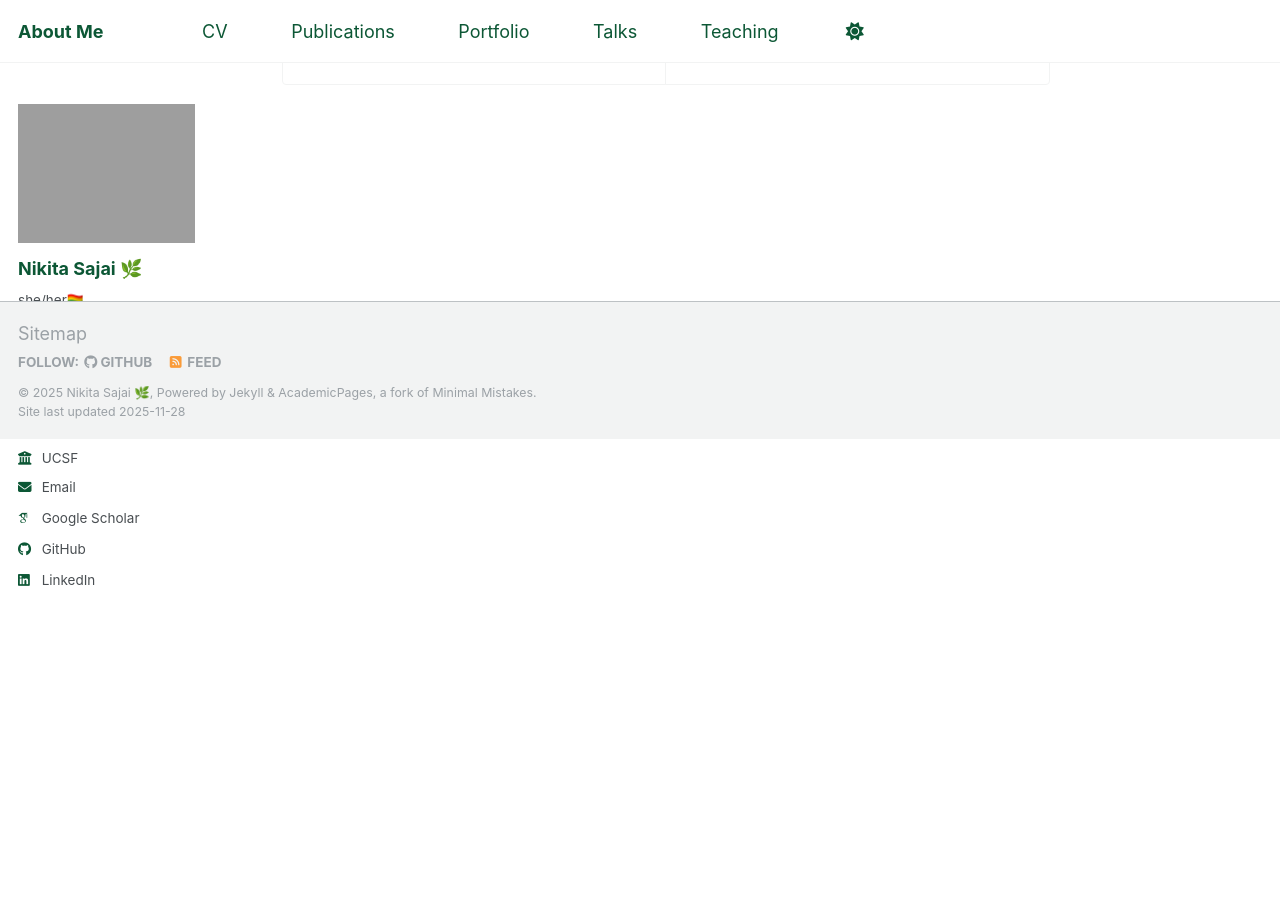
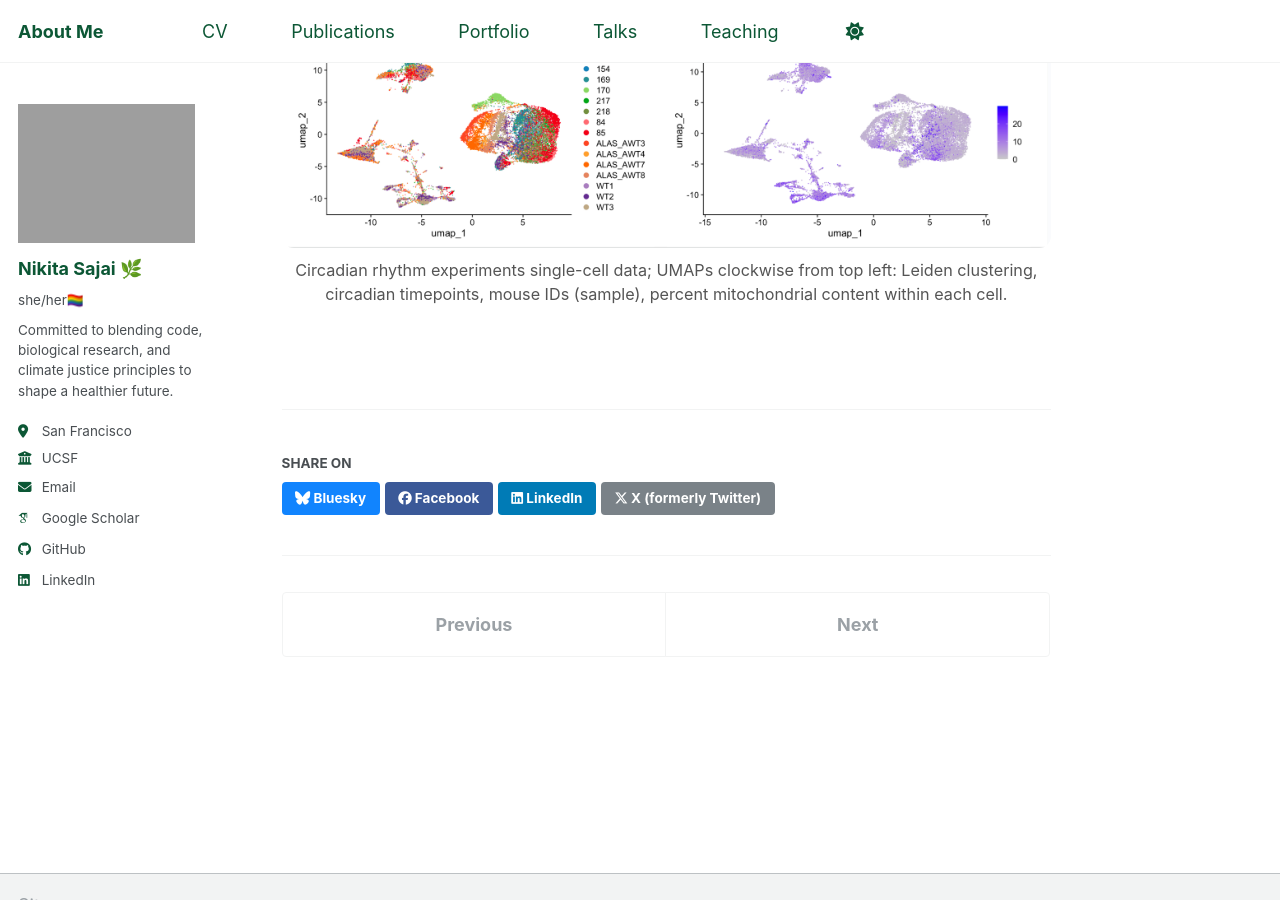
Before and after one commit to 16nikita/16nikita.github.io, a Jekyll site: the page built from _portfolio/portfolio-2.md, in a window 1280 px wide and 900 px high, scrolled down 1080 px. Built offline with Jekyll 4.4.1, drawn with Linux system fonts in a browser that asks for light colours; some web fonts are replaced.

Commit message:
portfolio entry updates

```diff
--- a/_portfolio/portfolio-2.md
+++ b/_portfolio/portfolio-2.md
@@ -12,3 +12,11 @@ Circadian rhythms, metabolic state, and sexual maturation critically influence l
 Our analyses revealed coordinated transcriptional programs: key heme biosynthesis genes (Alas1, Alas2) exhibited time-dependent oscillations, with sex-specific differences in Alas1 expression indicating circadian regulation influenced by hormonal status. Fasting induced conserved transcriptional responses across liver cell types, including upregulation of mitochondrial genes supporting electron transport chain activity and ribosomal RNA expression to maintain metabolic homeostasis. Estrous cycle analysis further revealed state-specific modulation of heme pathway genes between cycling and non-cycling females.
 
 These results provide a high-resolution map of physiological liver regulation and identify cell types most susceptible to transcriptional dysregulation, establishing a framework for understanding disease vulnerability across circadian, metabolic, and hormonal contexts.
+
+---
+
+<!-- Full-size image -->
+<div class="portfolio-full-image">
+  <img src="/images/circadian_rhythms.png" alt="Single-Cell Analysis of Physiological Processes (Circadian, Metabolic, and Hormonal Regulation) in Wild-Type Mouse Liver">
+  <p class="image-caption">Circadian rhythm experiments single-cell data; UMAPs clockwise from top left: Leiden clustering, circadian timepoints, mouse IDs (sample), percent mitochondrial content within each cell. </p>
+</div>
```
Also changed, not shown: _portfolio/portfolio-3.md (+7 -0 lines).
